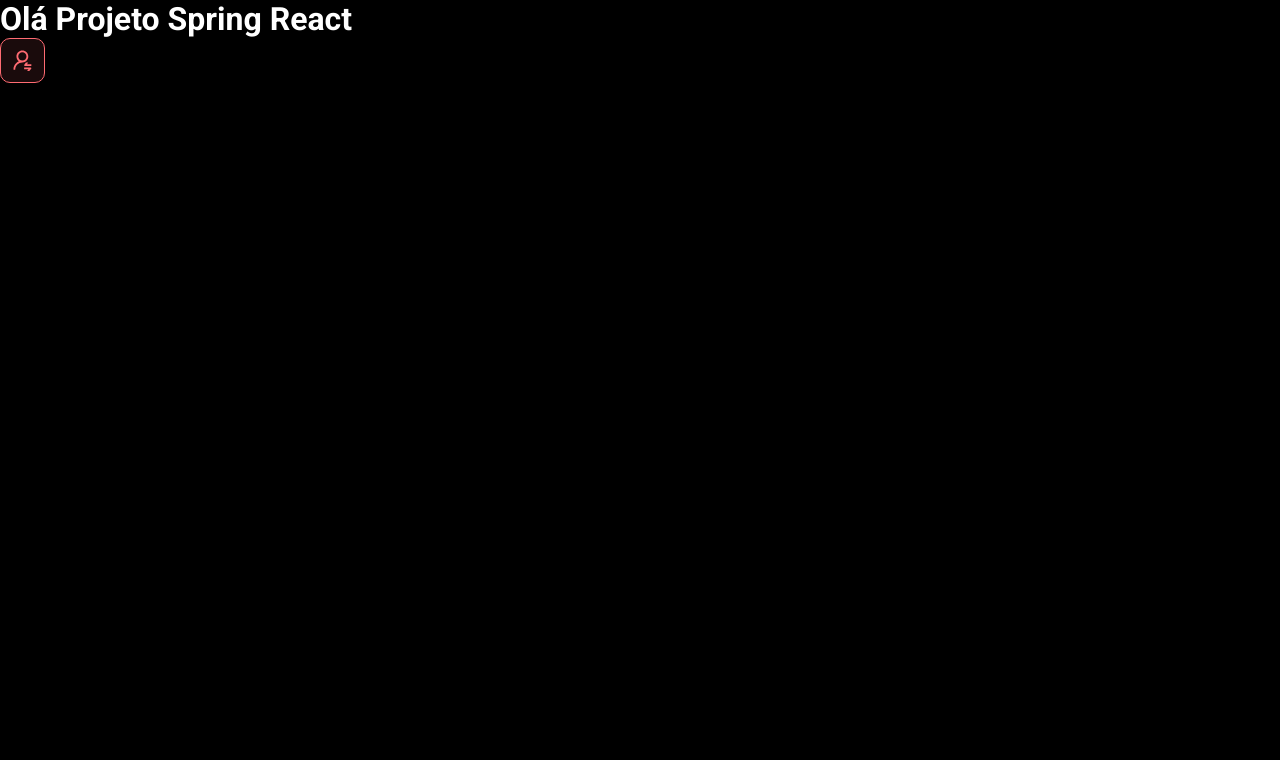
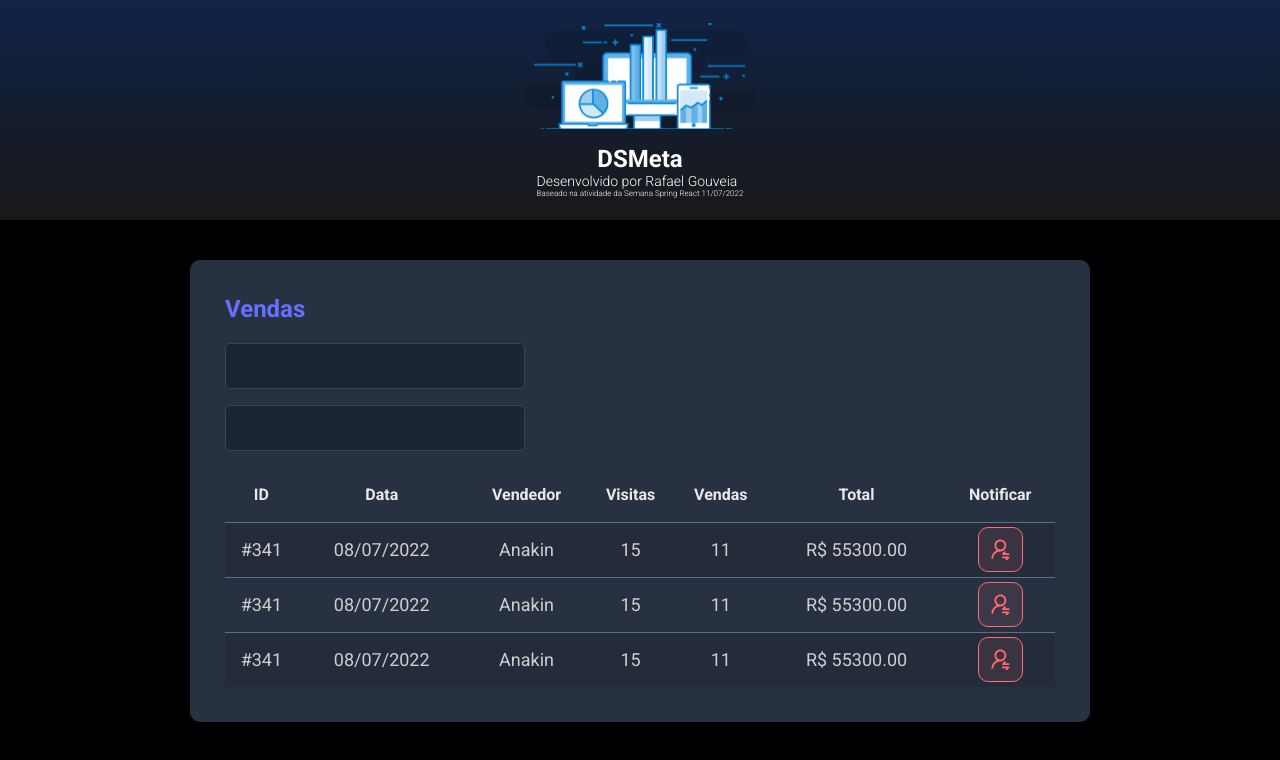
Before and after one commit to Shaffer443/SemanaSpringReact, a React (Vite) app in the folder frontend/: page / in a window 1280 px wide. Shown: the top 760 px of the page. Built offline with nearby package versions, Linux system fonts and the light colour scheme.

Commit message:
demais componentes e ajustes de html e css. Página inicial tomando forma.

```diff
--- a/frontend/src/App.tsx
+++ b/frontend/src/App.tsx
@@ -1,10 +1,19 @@
 import NotificationButton from "./componentes/notificationButton"
+import Header from "./componentes/header"
+import SalesCard from "./componentes/salesCard"
 
 function App() {
   return(
     <>
-    <h1>Olá Projeto Spring React</h1>
-    <NotificationButton/>
+    <Header/>
+
+    <main>
+      <section id="sales">
+        <div className="dsmeta-container">
+           <SalesCard/>
+        </div>
+      </section>
+    </main>
     </>
   )
 }
--- /dev/null
+++ b/frontend/src/componentes/header/index.tsx
@@ -0,0 +1,26 @@
+import logo from "../../assets/imagens/logo.svg"
+import "./style.css"
+
+function Header() {
+    return (
+        <header>
+            <div className="dsmeta-logo-container">
+                <img src={logo} alt="DSMeta" />
+                <h1>DSMeta</h1>
+                <p>
+                    Desenvolvido por
+                    <a href="https://www.instagram.com/devsuperior.ig"> Rafael Gouveia</a>
+                    <p id='info' >Baseado na atividade da Semana Spring React 11/07/2022</p>
+                </p>
+            </div>
+        </header>
+    )
+}
+
+export default Header
+
+/*
+no react ao usar mais de uma tag no mesmo return, ou função, temos que inserilos dentro de uma tag <></>
+*/
+/* shift + alt + f - ajusta as linhas do script */
+/* Class para className, o react não reconhece o class */
--- /dev/null
+++ b/frontend/src/componentes/header/style.css
@@ -0,0 +1,31 @@
+header {
+    background: linear-gradient(180deg, #102347 0%, #181818 100%);
+    height: 220px;
+    display: flex;
+    align-items: center;
+    justify-content: center;
+  }
+
+  .dsmeta-logo-container {
+    display: flex;
+    flex-direction: column;
+    align-items: center;
+  }
+
+  .dsmeta-logo-container img {
+    width: 235px;
+  }
+
+  .dsmeta-logo-container h1 {
+    margin-top: 15px;
+    font-size: 24px;
+  }
+
+  .dsmeta-logo-container p {
+    font-size: 14px;
+    font-weight: 300;
+  }
+
+  #info{
+    font-size: 8px;
+  }
--- /dev/null
+++ b/frontend/src/componentes/salesCard/index.tsx
@@ -0,0 +1,80 @@
+import NotificationButton from "../notificationButton"
+import "./style.css"
+
+function SalesCard() {
+    return(
+
+         <div className="dsmeta-card">
+            <h2 className="dsmeta-sales-title">Vendas</h2>
+            <div>
+              <div className="dsmeta-form-control-container">
+                <input className="dsmeta-form-control" type="text"/>
+              </div>
+              <div className="dsmeta-form-control-container">
+                <input className="dsmeta-form-control" type="text"/>
+              </div>
+            </div>
+
+            <div>
+              <table className="dsmeta-sales-table">
+                <thead>
+                  <tr>
+                    <th className="show992">ID</th>
+                    <th className="show576">Data</th>
+                    <th>Vendedor</th>
+                    <th className="show992">Visitas</th>
+                    <th className="show992">Vendas</th>
+                    <th>Total</th>
+                    <th>Notificar</th>
+                  </tr>
+                </thead>
+                <tbody>
+                  <tr>
+                    <td className="show992">#341</td>
+                    <td className="show576">08/07/2022</td>
+                    <td>Anakin</td>
+                    <td className="show992">15</td>
+                    <td className="show992">11</td>
+                    <td>R$ 55300.00</td>
+                    <td>
+                      <div className="dsmeta-red-btn-container">
+                        <NotificationButton/>
+                      </div>
+                    </td>
+                  </tr>
+                  <tr>
+                    <td className="show992">#341</td>
+                    <td className="show576">08/07/2022</td>
+                    <td>Anakin</td>
+                    <td className="show992">15</td>
+                    <td className="show992">11</td>
+                    <td>R$ 55300.00</td>
+                    <td>
+                      <div className="dsmeta-red-btn-container">
+                      <NotificationButton/>
+                      </div>
+                    </td>
+                  </tr>
+                  <tr>
+                    <td className="show992">#341</td>
+                    <td className="show576">08/07/2022</td>
+                    <td>Anakin</td>
+                    <td className="show992">15</td>
+                    <td className="show992">11</td>
+                    <td>R$ 55300.00</td>
+                    <td>
+                      <div className="dsmeta-red-btn-container">
+                      <NotificationButton/>
+                      </div>
+                    </td>
+                  </tr>
+                </tbody>
+
+              </table>
+            </div>
+
+          </div>
+    )
+  }
+
+  export default SalesCard
--- /dev/null
+++ b/frontend/src/componentes/salesCard/style.css
@@ -0,0 +1,97 @@
+.dsmeta-card {
+    background-color: #283142;
+    border-radius: 10px;
+    padding: 30px 10px;
+  }
+
+  .dsmeta-sales-title {
+    color: #676fff;
+    font-size: 24px;
+    margin-bottom: 20px;
+  }
+
+  .dsmeta-form-control-container {
+    margin-bottom: 16px;
+    max-width: 300px;
+  }
+
+  .dsmeta-form-control {
+    width: 100%;
+    height: 46px;
+    background-color: #1b2531;
+    border: 1px solid #384459;
+    border-radius: 5px;
+    color: #9aaabe;
+    padding: 0 20px;
+    font-size: 18px;
+  }
+
+  .dsmeta-sales-table {
+    width: 100%;
+    border-spacing: 0;
+    border-collapse: collapse;
+  }
+
+  .dsmeta-sales-table thead {
+    height: 55px;
+    font-size: 16px;
+    color: #e9e9e9;
+    font-weight: 700;
+  }
+
+  .dsmeta-sales-table tbody {
+    font-size: 14px;
+    font-weight: 400;
+    color: #cfcfcf;
+    text-align: center;
+  }
+
+  .dsmeta-sales-table tbody tr {
+    height: 74px;
+    border-top: 1px solid #5f6e82;
+  }
+
+  .dsmeta-sales-table tbody tr:hover > td {
+    background-color: #384459;
+  }
+
+  .dsmeta-sales-table tbody tr:nth-child(odd) {
+    background-color: #242c3b;
+  }
+
+  .dsmeta-red-btn-container {
+      display: flex;
+      justify-content: center;
+  }
+
+  .show576 {
+      display: none;
+  }
+
+  .show992 {
+      display: none;
+  }
+
+  @media (min-width: 576px) {
+      .show576 {
+          display: table-cell;
+      }
+
+      .dsmeta-card {
+          padding: 35px;
+      }
+
+      .dsmeta-sales-table tbody tr {
+          height: 55px;
+      }
+
+      .dsmeta-sales-table tbody {
+          font-size: 18px;
+      }
+  }
+
+  @media (min-width: 992px) {
+      .show992 {
+          display: table-cell;
+      }
+  }
--- a/frontend/src/index.css
+++ b/frontend/src/index.css
@@ -19,3 +19,13 @@
   color: unset;
   text-decoration: none;
 }
+
+.dsmeta-container {
+  width: 100%;
+  max-width: 900px;
+  margin: 0 auto;
+}
+
+#sales {
+  padding: 40px 10px;
+}
```
Also changed, not shown: frontend/src/assets/imagens/logo.svg (added).
